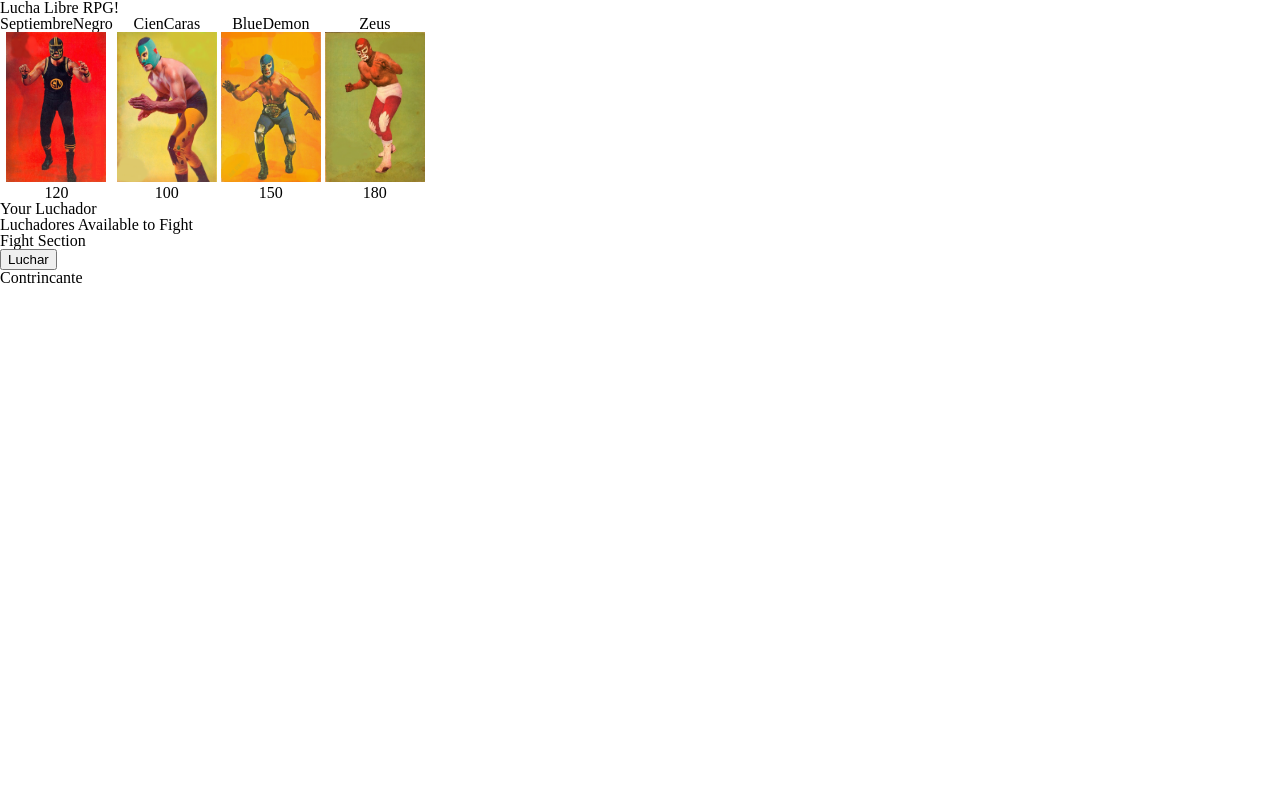
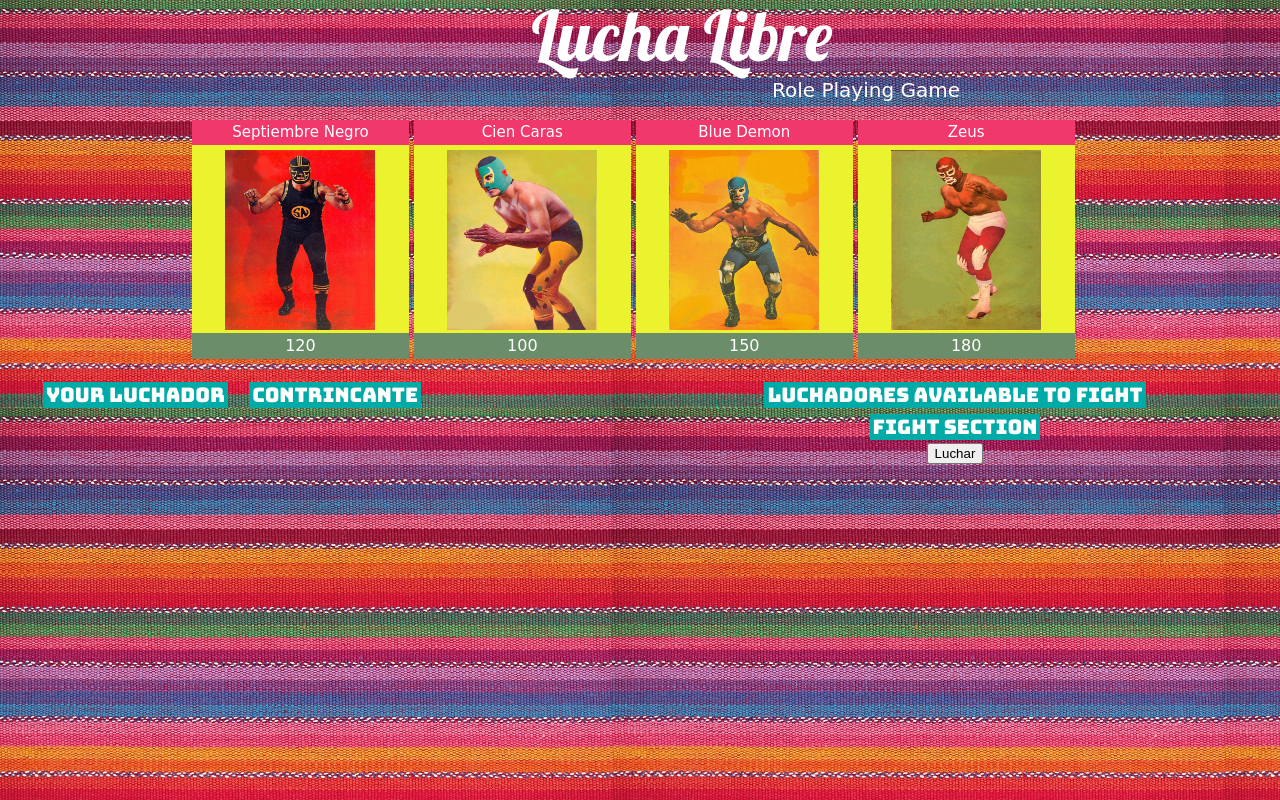
Before and after one commit to perlaballesteros/week4-RPGGame, a plain HTML site: page index.html in a window 1280 px wide. Drawn offline with nearby package versions, Linux system fonts and the light colour scheme; a web font is replaced by a local one.

Commit message:
updating progress

```diff
--- a/assets/css/style.css
+++ b/assets/css/style.css
@@ -1,10 +1,115 @@
+body{
+	margin: 0;
+	padding: 0;
+	background-image: url("../images/background2.jpg");
+}
+header{
+	font-family: 'Lobster', cursive;
+	text-align: right;
+
+
+}
+h1{
+	display:inline-block;
+	font-size: 20px;
+	color:#ffffff;
+	font-family: 'Bungee', cursive;
+	background-color: #00aaa6;
+	padding:3px;
+	margin:3px;
+
+}
+#title{
+	font-size:70px;
+	margin-right: 35%;
+	color: #ffffff;
+}
+#sub{
+	font-size:20px;
+	margin-right: 25%;
+	padding-top:10px;
+	font-family: 'Bungee Inline', cursive;
+	color:#ffffff;
+}
+#background{
+	width:70%;
+	margin:20px auto;
+	background-color: transparent;
+	font-family: 'Bungee Inline', cursive;
+
+}
+.name{
+	font-size: 15px;
+	padding:5px 5px;
+	background-color:#f0386d;
+	margin-bottom: 5px;
+	color:#ffffff;
+}
+.hp{
+	background-color: #6c8d6a;
+	padding:5px 0;
+	color:#ffffff;
+
+}
+
+#chooseFighter{
+	width:100%;
+	margin:0px auto;
+}
+.fighters{
+	background-color:#ebf32f;
+	width: 24.2%;
+	display: inline-block;
+	text-align: center;
+
+}
 img{
-	width:100px;
-	height:150px;
+	width:150px;
+	height:180px;
 	margin:0 auto;
 
 }
-.fighters,.enemies{
-	display: inline-block;
+
+#background2{
+	width:30%;
+	float:left;
+	margin-left:40px;
+}
+
+#yourFighterheading{
+	float:left;
+
+}
+
+#adversaryHeading{
+
+	float:right;
+}
+#yourFighter{
+	clear:both;
+	float:left;
+}
+#adversaryArea{
+
+	float:right;
+}
+#background3{
+
+	float:right;
 	text-align: center;
+	width:50%;
+	margin-right: 5px;
+
+
 }
+
+#chooseAdversaryheading,#chooseAdversary
+{
+	clear:both;
+}
+
+
+.
+.loosers{
+	display:none;
+}
--- a/index.html
+++ b/index.html
@@ -19,6 +19,7 @@
 		<!--Linking to boostrap viewport-->
 		<meta name="viewport" content="width=device-width, initial-scale=1.0">
 		<!--GOOGLE FONTS-->
+		<link href="https://fonts.googleapis.com/css?family=Bungee|Bungee+Inline|Lobster|Concert+One" rel="stylesheet">
 
 		<!--jQuery-->
 		<script src="https://cdnjs.cloudflare.com/ajax/libs/jquery/3.2.1/jquery.min.js"></script>
@@ -26,44 +27,56 @@
 
 	<body>
 		<header>
-			<h1 id="title">Lucha Libre RPG!</h1>
+			<div id="title">Lucha Libre </div>
+			<div id="sub">Role Playing Game</div>
 		</header>
 
 		<!---CHOOSE YOUR FIGHTER-->
+		<div id="background">
 		<div id="chooseFighter">
 
 			<div class="fighters" id="SeptiembreNegro">
-				<div id="SeptNegroname">SeptiembreNegro</div>
+				<div class="name" id="SeptNegroname">Septiembre Negro</div>
 				<img id="SeptNegroPic" src="assets/images/septiembreNegro.jpg">
 				<div class="hp" id="SeptiembreNegrohP"></div>
 
 			</div>
 
 			<div class="fighters" id="CienCaras">
-				<div id="CienCarasname">CienCaras</div>
+				<div class="name" id="CienCarasname">Cien Caras</div>
 				<img id="cienCarasPic" src="assets/images/ciencaras.jpg">
 				<div class="hp" id="CienCarashP"></div>
 			</div>
 
 			<div class="fighters"id="BlueDemon">
-				<div id="BlueDemonname">BlueDemon</div>
+				<div class="name" id="BlueDemonname">Blue Demon</div>
 				<img id="BlueDemonPic" src="assets/images/bluedemon.jpg">
 				<div class="hp" id="BlueDemonhP"></div>
 			</div>
 
 			<div class="fighters"id="Zeus">
-				<div id="Zeusname">Zeus</div>
+				<div class="name"id="Zeusname">Zeus</div>
 				<img id="ZeusPic" src="assets/images/zeus.jpg">
 				<div class="hp"id="ZeushP"></div>
 			</div>
 
 
 		</div>
+	</div>
+	<div id="background2">
 
+		<h1 id="yourFighterheading">Your Luchador</h1>
+		<h1 id="adversaryHeading">Contrincante</h1>
 		<!---YOUR FIGHTER-->
-		<h1 id="yourFighterheading">Your Luchador</h1>
+
 		<div id="yourFighter"></div>
+		<!---ADVERSARY AREA-->
 
+		<div id="adversaryArea"></div>
+
+	</div>
+
+	<div id="background3">
 		<!---CHOOSE ADVERSARY-->
 		<h1 id="chooseAdversaryheading">Luchadores Available to Fight</h1>
 		<div id="chooseAdversary"></div>
@@ -73,17 +86,14 @@
 		<div id="fightSection">
 			<button type="button" id="fightButton">Luchar</button>
 		</div>
+	</div>
 
-		<!---ADVERSARY AREA-->
-		<h1 id="adversaryHeading">Contrincante</h1>
-		<div id="adversaryArea"></div>
+
 		<!---MSG AREA-->
-		<div class="msg"></div>
 		<div class="msg1"></div>
 		<div class="msg2"></div>
-		<div class="msg3"></div>
-		<div class="msg4"></div>
 
+		<!--DIVWILL BE HIDDEN---->
 		<div class="loosers"></div>
 
 
```
Also changed, not shown: assets/images/background2.jpg (added), assets/images/backgroundpop.jpg (added), assets/images/vs.jpg (added).
